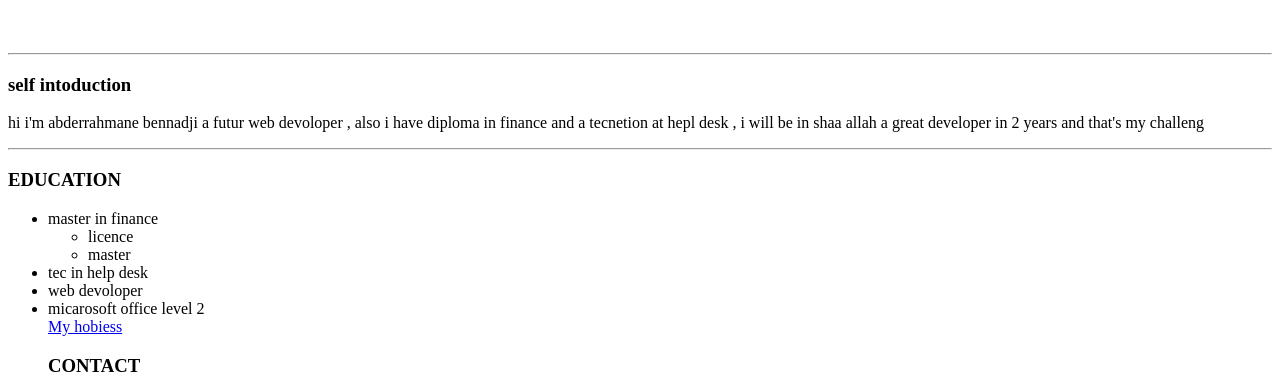
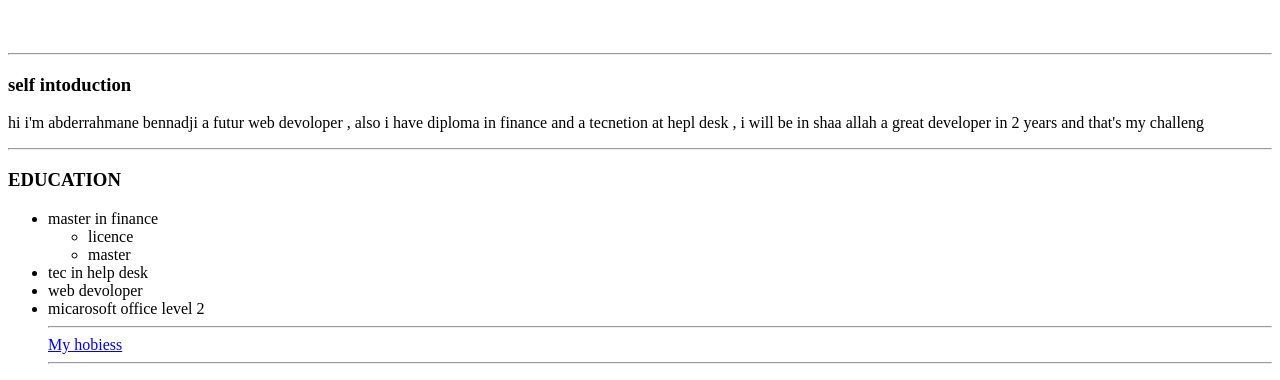
Before and after one commit to abderrahmane96/html-training-CV, a plain HTML site: page index.html in a window 1280 px wide. Shown: the part 347-727 px from the top of the page. Drawn offline with Linux system fonts and the light colour scheme.

Commit message:
Update index.html

```diff
--- a/index.html
+++ b/index.html
@@ -35,8 +35,8 @@
         </li>
         <li>tec in help  desk</li>
         <li>web devoloper</li>
-        <li>micarosoft office level 2</li>
-        <a href="hobiess.html"> My hobiess</a>
+        <li>micarosoft office level 2</li><hr>
+        <a href="hobiess.html"> My hobiess</a> <hr>
         <h3><STrong>CONTACT</STrong></h3>
         <Ul>
             <li><a href="https://www.facebook.com/profile.php?id=100007295895647">facebook</a> </li>
```
